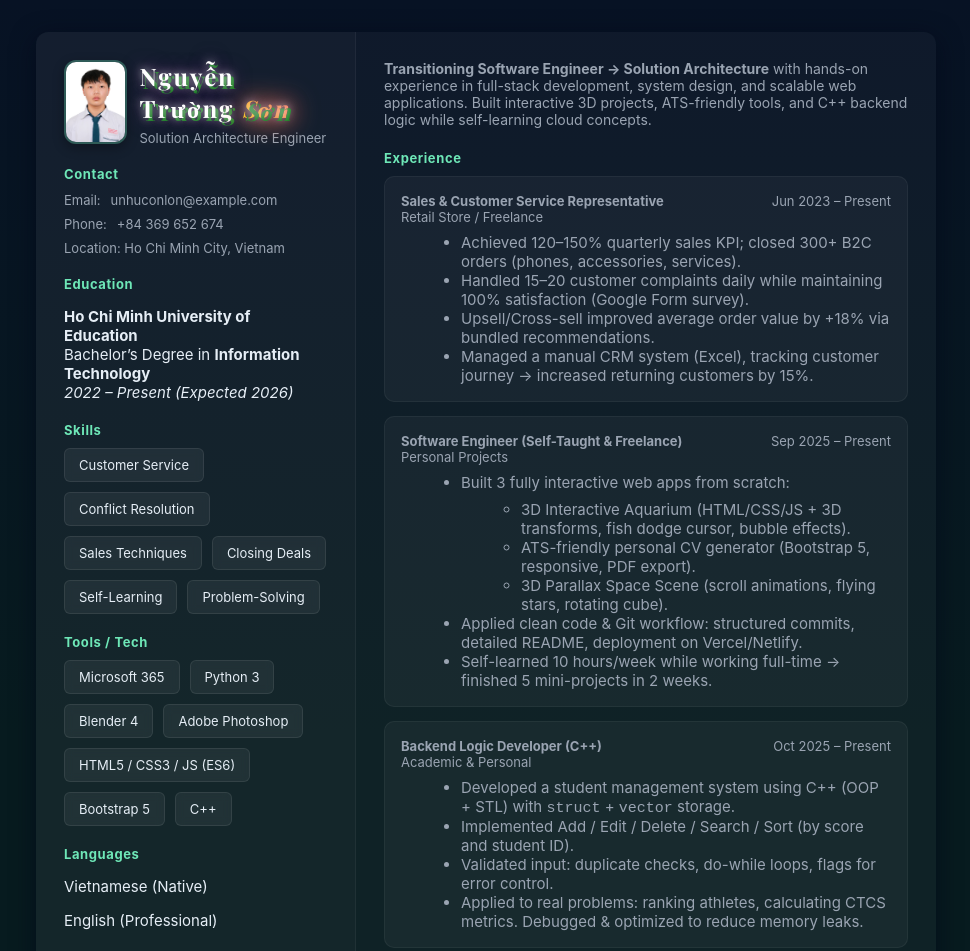
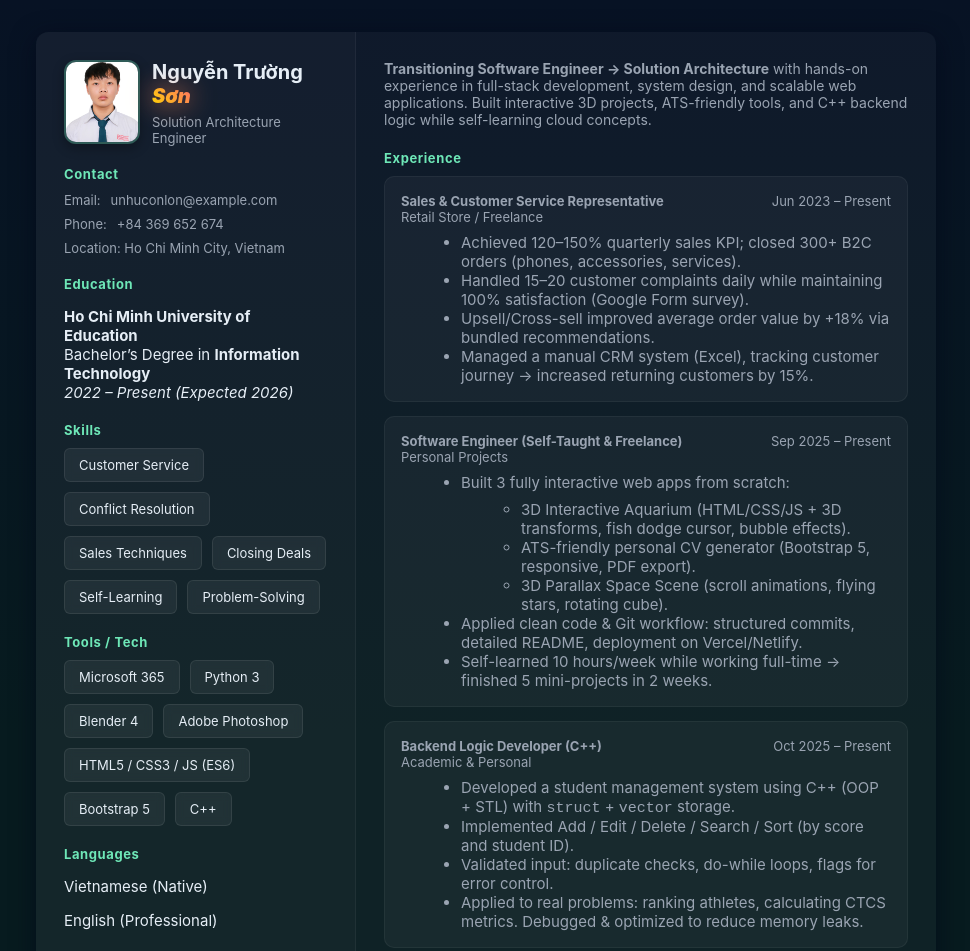
Before and after one commit to unhuconlon-afk/cv, a plain HTML site: page index.html in a window 1280 px wide. Shown: the top 951 px of the page, without its empty margins (154-1124 px from the left). Drawn offline with nearby package versions, Linux system fonts and the light colour scheme.

Commit message:
Update index.html

```diff
--- a/index.html
+++ b/index.html
@@ -129,18 +129,6 @@
       body{background:white;color:black;padding:0;}
       .cv{max-width:100%;box-shadow:none;border-radius:0;}
       .btn,.ghost,.actions{display:none;}
-    }
-
-    /* Hiệu ứng nổi bật tên Sơn */
-    h1 {
-      font-family: 'Playfair Display', serif;
-      font-size: 1.5rem;
-      color: #fff;
-      text-shadow:
-        0 0 10px rgba(255, 255, 255, 0.8),
-        0 0 20px rgba(150, 20, 150, 0.6),
-        3px 3px 0 #10881a;
-      letter-spacing: 2px;
     }
     .highlight {
       background: linear-gradient(45deg, #ffd700, #ff6b6b);
```
